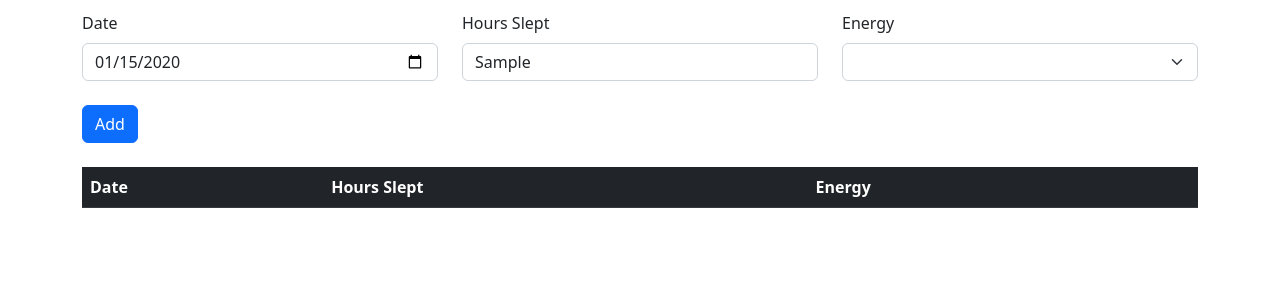
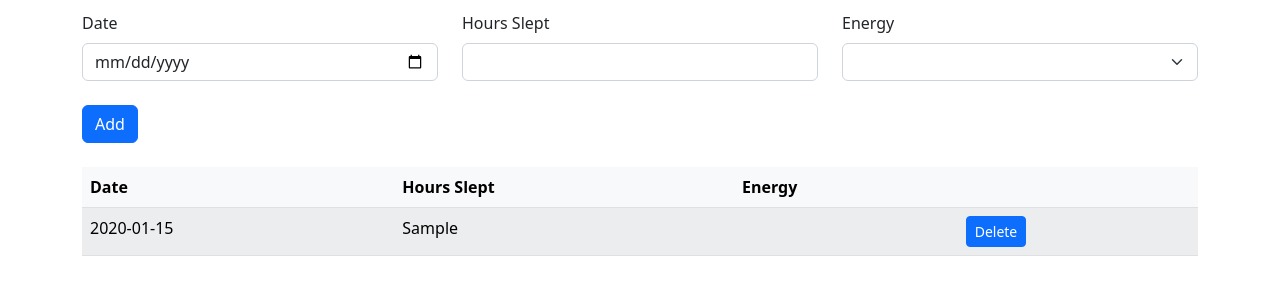
Before and after one commit to ShariMcRae/week10, a website: page index.html in a window 1280 px wide. Both pictures are taken after typing "2020-01-15", "Sample" into the empty fields and a click on the button "Add". Shown: the part 69-364 px from the top of the page. Drawn offline with nearby package versions, Linux system fonts and the light colour scheme.

Commit message:
added comments and changed style of table

```diff
--- a/index.html
+++ b/index.html
@@ -42,7 +42,7 @@
       </div>
     </form>
 
-    <table id="list" class="table table-dark table-striped">
+    <table id="list" class="table table-light table-striped">
       <thead>
         <tr>
           <th>Date</th>
--- a/wellness.js
+++ b/wellness.js
@@ -1,6 +1,45 @@
+// create counter to uniquely identify each row as they are created
 let id = 0;
 
+// for convenience, set variables holding form and 'list' table body elements
+const form = document.querySelector("form");
+const table = document.querySelector("#list tbody");
+
+// Add 'submit' event listener to form that preventss default
+// response and adds a new row to the 'list' table.
+form.addEventListener("submit", (e) => {
+
+  e.preventDefault();
+
+  // Create string holding HTML for new row with current 'id'
+  // counter in the id attribute of the row (tr) and button cell (td)
+  // so we can retrieve those DOM elements later by ID.
+  let newRow = `
+        <tr id="row-${id}">
+        <td>${e.target.date.value}</td>
+        <td>${e.target.slept.value}</td>
+        <td>${e.target.energy.value}</td>
+        <td id="button-cell-${id}"></td>
+        </tr>
+    `;
+
+  // Insert HTML for new row at end of table body element
+  table.insertAdjacentHTML("beforeend", newRow);
+
+  // Get td element that will hold the delete button,
+  // create new delete button, insert button into td element,
+  // and increment 'id' counter.
+  let buttonCell = document.getElementById("button-cell-" + id);
+  buttonCell.appendChild(createDeleteButton(id++));
+
+  // clear form fields
+  e.target.reset();
+});
+
+// For a given a row id (id) create and return a new Delete button.
+// Set onclick event to call function that will remove the row with id `row-${id}`
 function createDeleteButton(id) {
+
   let btn = document.createElement("button");
   btn.className = "btn btn-primary btn-sm";
   btn.innerHTML = "Delete";
@@ -10,33 +49,3 @@ function createDeleteButton(id) {
   };
   return btn;
 }
-
-const form = document.querySelector("form");
-const table = document.querySelector("#list tbody");
-
-form.addEventListener("submit", (e) => {
-
-  e.preventDefault();
-  const date = e.target.date.value;
-  const slept = e.target.slept.value;
-  const energy = e.target.energy.value;
-
-  if ((date === "") || (slept === "") || (energy === ""))
-    alert("All three fields are required.");
-  else {
-    let newRow = `
-        <tr id="row-${id}">
-        <td>${date}</td>
-        <td>${slept}</td>
-        <td>${energy}</td>
-        <td id="button-cell-${id}"></td>
-        </tr>
-    `;
-
-    table.insertAdjacentHTML("beforeend", newRow);
-    let buttonCell = document.getElementById("button-cell-" + id);
-    buttonCell.appendChild(createDeleteButton(id++));
-    e.target.reset();
-  }
-
-});
```
